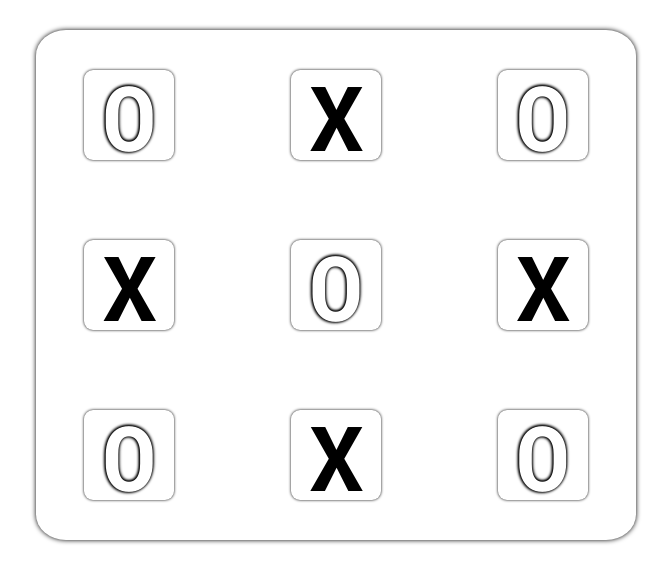
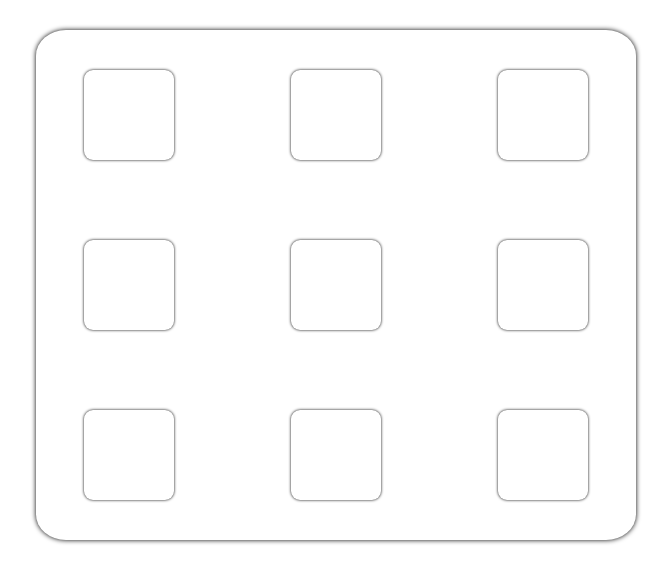
Before and after one commit to mruqqie/tictactoe, a React (Create React App) app: page / in a window 1280 px wide. Shown: the top 582 px of the page, without its empty margins (304-975 px from the left). Built offline with nearby package versions, Linux system fonts and the light colour scheme; the HTML template or start-up script is replaced by a standard one.

Commit message:
modified:   src/App.js 	modified:   src/components/board/Board.jsx 	modified:   src/components/box/Box.css 	modified:   src/components/box/Box.jsx

```diff
--- a/src/App.js
+++ b/src/App.js
@@ -1,10 +1,27 @@
+import { useState } from "react";
 import "./App.css";
 import Board from "./components/board/Board";
 
 function App() {
+	const [mark, setMark] = useState(Array(9).fill(null));
+	const [player, setPlayer] = useState(Math.random() < 0.5);
+
+	const handleClick = (boxIndex) => {
+		const updatedBoard = mark.map((value, index) => {
+			if (index === boxIndex) {
+				return player === true ? "X" : "O";
+			} else {
+				return value;
+			}
+		});
+
+		setMark(updatedBoard);
+		setPlayer(!player);
+	};
+
 	return (
 		<div className="App">
-			<Board />
+			<Board mark={mark} onClick={handleClick} />
 		</div>
 	);
 }
--- a/src/components/board/Board.jsx
+++ b/src/components/board/Board.jsx
@@ -2,18 +2,12 @@ import React from "react";
 import "./Board.css"
 import Box from "../box/Box";
 
-const Board = () => {
+const Board = ({mark, onClick}) => {
 	return (
 		<div className="board">
-			<Box value="O" />
-			<Box value="X" />
-			<Box value="O" />
-			<Box value="X" />
-			<Box value="O" />
-			<Box value="X" />
-			<Box value="O" />
-			<Box value="X" />
-			<Box value="O" />
+			{mark.map((value, index) => {
+				return <Box value={value} onClick={() => onClick(index)} />
+			})}
 		</div>
 	);
 };
--- a/src/components/box/Box.css
+++ b/src/components/box/Box.css
@@ -7,7 +7,7 @@
     height: 90px;
     margin: 20px;
     font-family: "Roboto Mono", sans-serif;
-    font-size: 90px;
+    font-size: 80px;
     text-align: center;
     line-height: 90px;
 }
--- a/src/components/box/Box.jsx
+++ b/src/components/box/Box.jsx
@@ -1,11 +1,11 @@
 import React from "react";
 import "./Box.css"
 
-const Box = ({value}) => {
+const Box = ({value, onClick}) => {
     const val = value === "X" ? "box x" : "box o"
 	return (
 		<div>
-			<button className={val}>{value}</button>
+			<button className={val} onClick={onClick}>{value}</button>
 		</div>
 	);
 };
```
